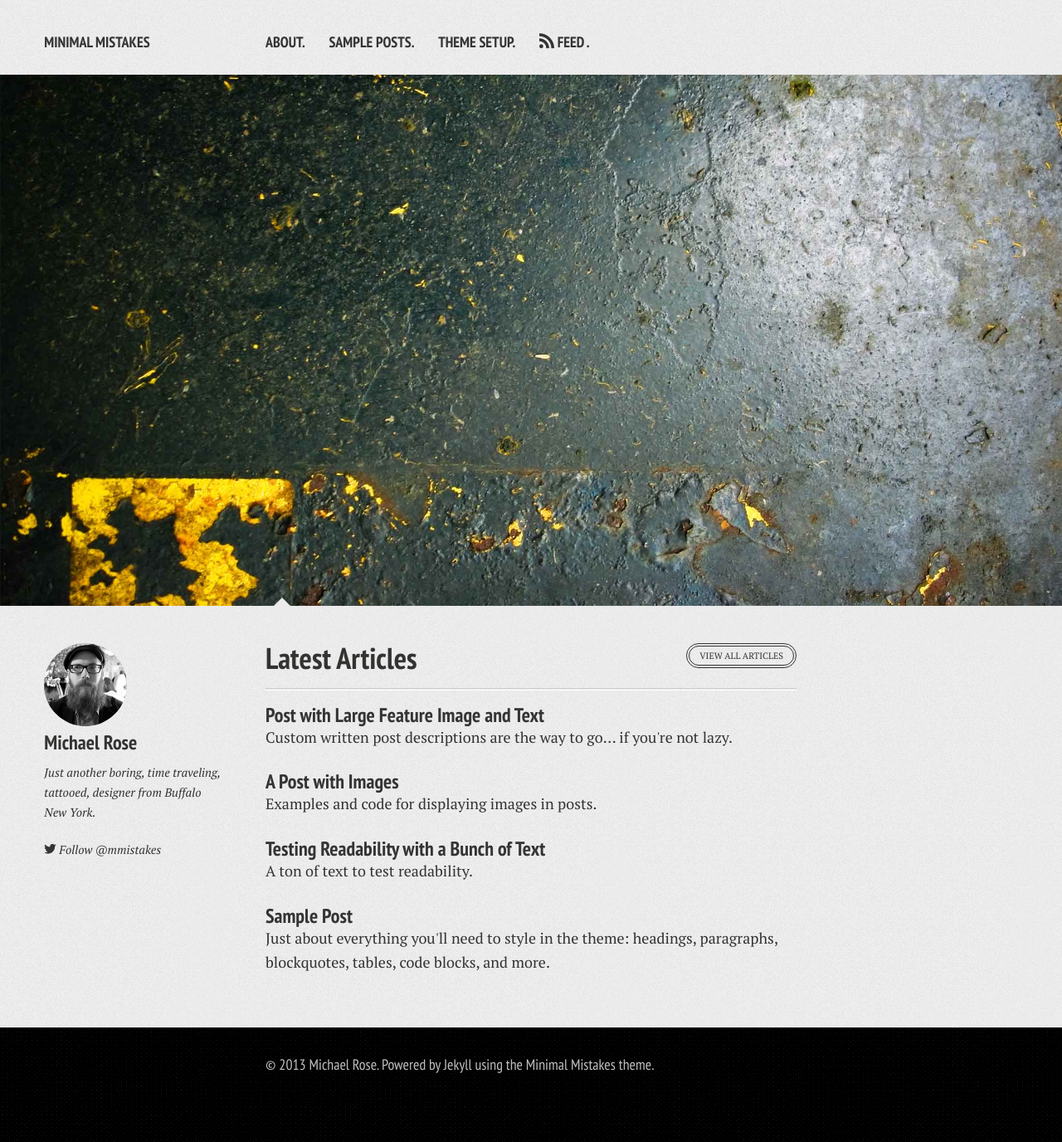
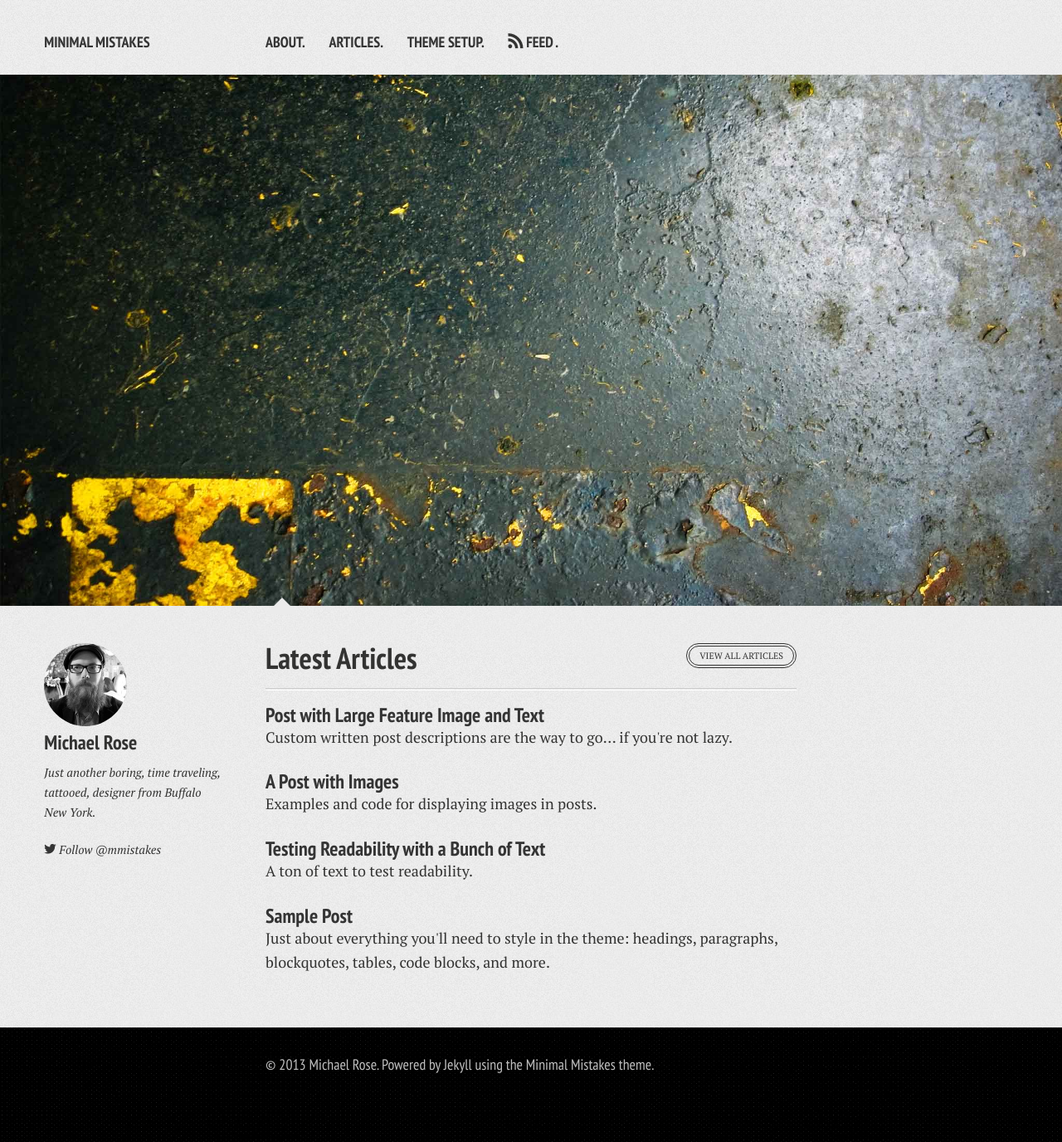
Before and after one commit to orenetar3/dgrtwo.github.com, a Jekyll site: the page built from index.md, in a window 1280 px wide. Shown: the whole page at 83% size. Built offline with Jekyll 4.4.1, drawn with Linux system fonts in a browser that asks for light colours; nearby versions of some CDN libraries.

Commit message:
Document and add configurable navigation links to Jekyll _config.yml

```diff
--- a/_config.yml
+++ b/_config.yml
@@ -4,13 +4,14 @@ description:      A responsive Jekyll theme with editorial design tendencies.
 #Comment out url when working locally to resolve base urls correctly
 url:              http://mmistakes.github.io/minimal-mistakes
 
-# Owner/author information goes here.
+# Owner/author information
 owner:
   name:           Michael Rose
   avatar:         bio-photo.jpg
   bio:            "Just another boring, time traveling, tattooed, designer from Buffalo New York."
   email:          michael@mademistakes.com
   twitter:        "mmistakes"
+  # For Google Authorship https://plus.google.com/authorship
   google_plus:    "https://plus.google.com/118238196859537351707/posts"
 
 # Analytics and webmaster tools stuff goes here
@@ -19,6 +20,16 @@ google_verify:      UQj93ERU9zgECodaaXgVpkjrFn9UrDMEzVamacSoQ8Y
 # https://ssl.bing.com/webmaster/configure/verify/ownership Option 2 content= goes here
 bing_verify:        D81F4C18A6CB3018F64D7C827D953DFD
 
+# Internal pages/posts to include in top navigation
+links:
+  - title: About
+    url: /about
+  - title: Articles
+    url: /articles
+  - title: Theme Setup
+    url: /theme-setup
+
+# http://en.wikipedia.org/wiki/List_of_tz_database_time_zones
 timezone:    America/New_York
 future:      true
 pygments:    true
--- a/_includes/navigation.html
+++ b/_includes/navigation.html
@@ -5,9 +5,9 @@
 	<div class="top-navigation">
 		<nav role="navigation" itemscope itemtype="http://schema.org/SiteNavigationElement">
 		    <ul>
-		        <li><a href="{{ site.url }}/about">About</a></li>
-		        <li><a href="{{ site.url }}/articles">Sample Posts</a></li>
-		        <li><a href="{{ site.url }}/theme-setup">Theme Setup</a></li>
+		        {% for link in site.links %}
+				<li><a href="{{ site.url }}{{ link.url }}">{{ link.title }}</a></li>
+		        {% endfor %}
 		        <li><i class="icon-feed"></i> <a href="{{ site.url }}/feed.xml" title="Atom/RSS feed">Feed</a>
 		    </ul>
 		</nav>
```
Also changed, not shown: README.md.
